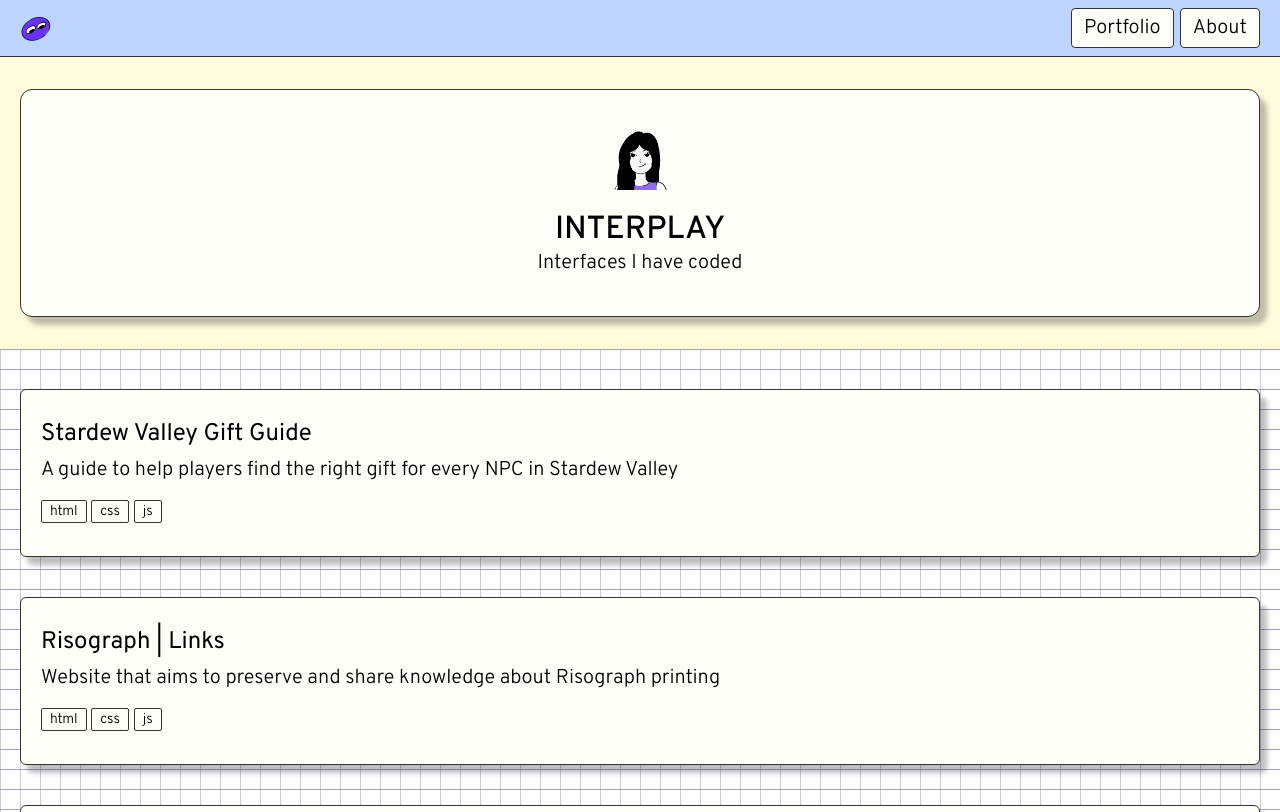
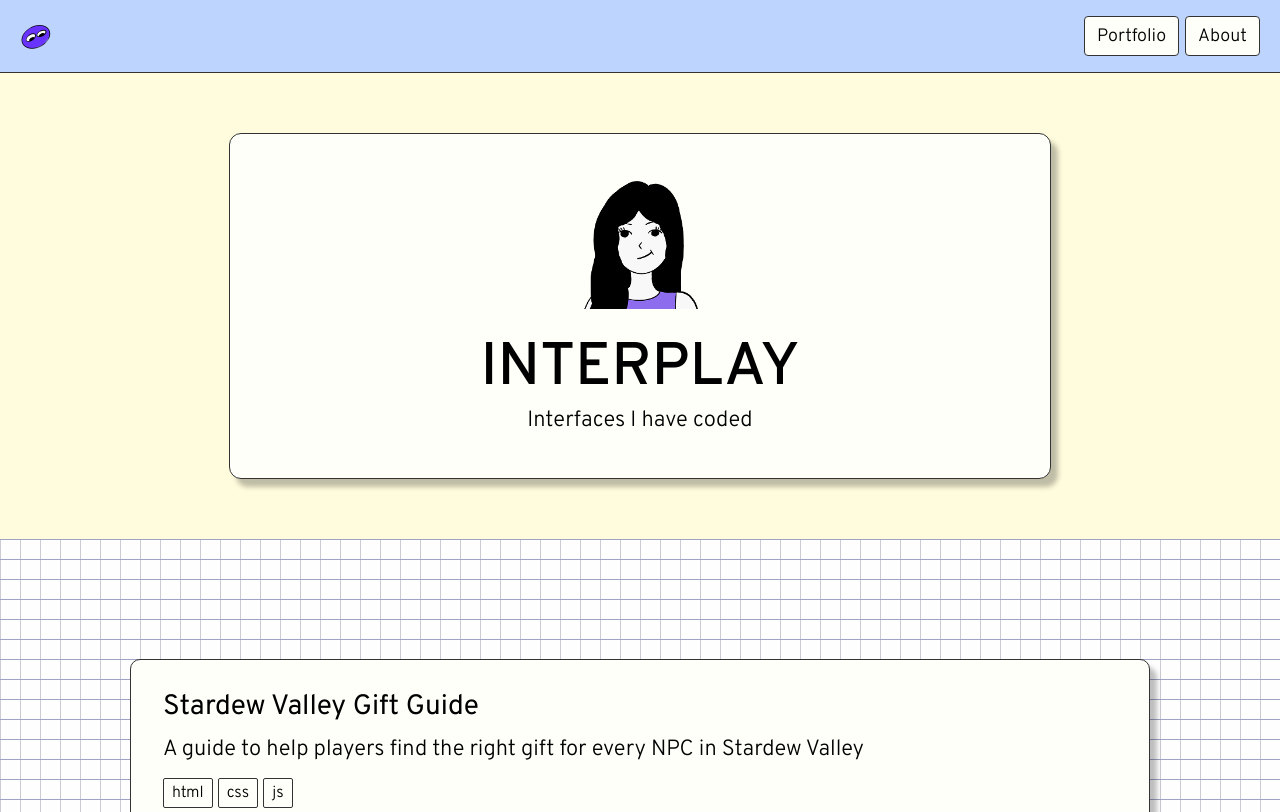
Before and after one commit to TheTardes/thetardes.github.io, a plain HTML site: page index.html in a window 1280 px wide. Shown: the top 812 px of the page. Drawn offline with Linux system fonts and the light colour scheme.

Commit message:
Added responsive styles

```diff
--- a/assets/style.css
+++ b/assets/style.css
@@ -16,7 +16,7 @@ body {
 	background-color: var(--background--color);
 }
 
-.logo{
+.logo {
 	width: 32px;
 	height: 32px;
 }
@@ -32,7 +32,7 @@ nav {
 	align-self: center;
 	align-content: center;
 
-	&>div{
+	&>div {
 		display: flex;
 		gap: 6px;
 	}
@@ -123,8 +123,8 @@ h2 {
 }
 
 .about-me {
-	margin-inline:20px;
-	margin-block:40px;
+	margin-inline: 20px;
+	margin-block: 40px;
 	padding: 32px;
 	border-radius: 12px;
 	border: 1px solid #000;
@@ -134,19 +134,19 @@ h2 {
 	/* shadow for type */
 	box-shadow: 7px 8px 5.6px 0px rgba(0, 0, 0, 0.25);
 
-	& a{
+	& a {
 		color: #1C6CFF;
 		text-decoration: underline;
 
 		cursor: pointer;
 	}
 
-	&>:nth-child(3){
+	&>:nth-child(3) {
 		margin-top: 12px;
 	}
 }
 
-.button{
+.button {
 	display: flex;
 	width: fit-content;
 	align-items: center;
@@ -158,12 +158,13 @@ h2 {
 	border-radius: 4px;
 	background-color: var(--white);
 
-	&>div{
+	&>div {
 		width: 24px;
 		height: 12px;
 
 		background-color: var(--highlight);
 	}
+
 	cursor: pointer;
 
 	&:hover {
@@ -171,14 +172,14 @@ h2 {
 	}
 }
 
-.buttons{
+.buttons {
 	display: flex;
 	flex-wrap: wrap;
 	gap: 6px;
 	margin-bottom: var(--base-size);
 }
 
-footer{
+footer {
 	display: flex;
 	flex-direction: column;
 	gap: 24px;
@@ -189,13 +190,129 @@ footer{
 	background-color: var(--primary--color);
 }
 
-.footer-intro{
+.footer-intro {
 	font-size: calc(1.5*(var(--base-size)));
 	font-weight: 600;
 }
 
 @media (min-width:600px) {
 	:root {
-		--base-size: 20px;
+		--base-size: 18px;
+	}
+
+	h1 {
+		font-size: 42px;
+		font-weight: 500;
+	}
+
+
+	.header {
+		max-width: 500px;
+		margin-inline: auto;
+		margin-block: 60px;
+		border-radius: 12px;
+
+		&>img {
+			max-width: 100px;
+		}
+	}
+
+
+	#maincontent {
+
+		padding-inline: 60px;
+		padding-block: 60px;
+
+	}
+
+	h2 {
+		font-size: 28px;
+		margin-bottom: 12px;
+	}
+
+
+	.project-card {
+
+		padding-inline: 24px;
+		padding-block: 34px;
+		border-radius: 8px;
+	}
+
+	em {
+		padding-block: 4px;
+		padding-inline: 8px;
+		font-size: 16px;
+	}
+
+
+	.about-me {
+		margin-inline: 60px;
+		margin-block: 60px;
+		padding: 44px;
+	}
+
+}
+
+@media (min-width:1050px) {
+	:root {
+		--base-size: 22px;
+	}
+
+	nav{
+		padding-block: 16px;
+	}
+
+	h1 {
+		font-size: 60px;
+		font-weight: 500;
+	}
+
+
+	.header {
+		max-width: 822px;
+		padding-block: 44px;
+
+		&>img {
+			max-width: 122px;
+		}
+	}
+
+
+	#maincontent {
+
+		padding-inline: 0px;
+		padding-block: 120px;
+
+	}
+
+	.list-of-things {
+
+		gap: 24px;
+	}
+
+
+
+	.project-card {
+		width: 1020px;
+		margin-inline: auto;
+		padding-inline: 32px;
+		padding-block: 32px;
+		border-radius: 10px;
+	}
+
+
+	.about-me {
+		width: 1020px;
+		margin-inline: auto;
+		margin-block: 100px;
+	}
+
+	footer{
+		padding-inline: 44px;
+		padding-top: 44px;
+	}
+
+	.button{
+		font-size: 18px;
 	}
 }
--- a/index.html
+++ b/index.html
@@ -21,11 +21,11 @@
 			<a href="https://injimammadli.com/about-me" class="button">About</a>
 		</div>
 	</nav>
-	<heade class="header">
+	<header class="header">
 		<img src="Inji-character.png">
 		<h1>Interplay</h1>
 		<p>Interfaces I have coded</p>
-	</heade>
+	</header>
 	<section id="maincontent">
 		<ul class="list-of-things">
 			<li class="project-card">
```
